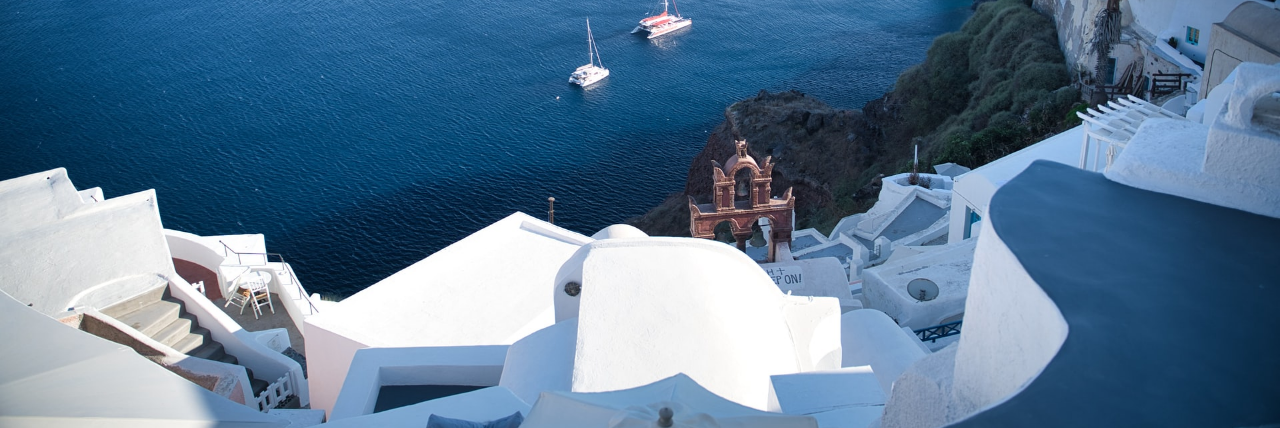
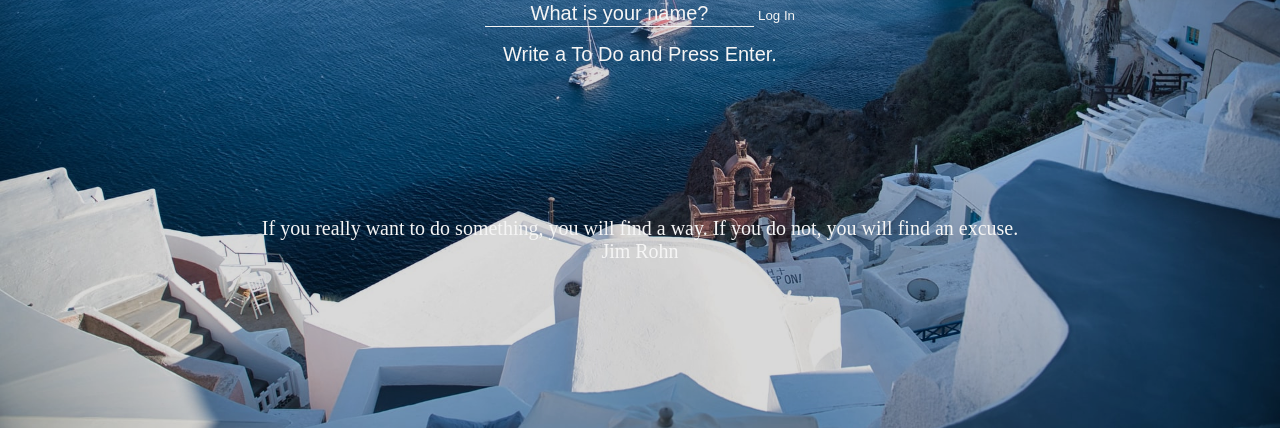
Before and after one commit to hizz1008/hizz1008-javascript-app, a plain HTML site: page index.html in a window 1280 px wide. Shown: the part 372-800 px from the top of the page. Drawn offline with Linux system fonts and the light colour scheme; a web font is replaced by a local one.

Commit message:
스타일 업데이트

```diff
--- a/css/style.css
+++ b/css/style.css
@@ -1,3 +1,55 @@
+/* reset */
+h1,
+h2,
+ul,
+li {
+  margin: 0;
+  padding: 0;
+}
+
+input {
+  border: none;
+  outline: none;
+  background: none;
+}
+button {
+  border: none;
+  outline: none;
+  background: none;
+  cursor: pointer;
+  padding: 0;
+  margin: 0;
+}
+/* reset */
+/* 전체 선택 */
+#clock,
+#greeting,
+#login-form,
+#todo-form,
+#todo-list,
+#quote {
+  margin-bottom: 15px;
+}
+
+#clock,
+#greeting,
+.login-input,
+.login-input::placeholder,
+.todo-input::placeholder,
+.quote,
+.author,
+.weather,
+.name,
+.todo-input,
+#login-btn {
+  color: whitesmoke;
+}
+.login-input,
+.todo-input,
+#quote {
+  font-size: 20px;
+}
+/* 전체 선택 */
 .hidden {
   display: none;
 }
@@ -13,4 +65,52 @@
   top: 0;
 
   z-index: -1;
+
+  filter: brightness(85%);
 }
+
+body {
+  display: flex;
+  flex-direction: column;
+  justify-content: center;
+  align-items: center;
+  text-align: center;
+  height: 90vh;
+}
+#weather {
+  position: absolute;
+  top: 5%;
+  right: 8%;
+  font-weight: 300;
+  font-size: 15px;
+}
+.name {
+  font-family: "Poltawski Nowy", serif;
+}
+#clock {
+  padding: 0 0.1em 0 0.1em;
+  font-size: 80px;
+  background-color: rgba(0, 0, 0, 0.3);
+  border-radius: 10px;
+}
+#login-btn {
+}
+
+.login-input {
+  text-align: center;
+  border-bottom: 1px solid whitesmoke;
+}
+.todo-input {
+  display: flex;
+  text-align: center;
+  width: 300px;
+}
+
+footer {
+  position: absolute;
+  bottom: 150px;
+  font-family: "Poltawski Nowy", serif;
+}
+.author {
+  display: block;
+}
--- a/index.html
+++ b/index.html
@@ -4,36 +4,48 @@
     <meta charset="UTF-8" />
     <meta http-equiv="X-UA-Compatible" content="IE=edge" />
     <meta name="viewport" content="width=device-width, initial-scale=1.0" />
+    <link rel="preconnect" href="https://fonts.googleapis.com" />
+    <link rel="preconnect" href="https://fonts.gstatic.com" crossorigin />
+    <link
+      href="https://fonts.googleapis.com/css2?family=Poltawski+Nowy:ital@1&display=swap"
+      rel="stylesheet"
+    />
     <link rel="stylesheet" href="./css/style.css" />
     <title>Momentum App</title>
   </head>
   <body>
+    <div id="weather">
+      <span class="name"></span>
+      <span class="weather"></span>
+    </div>
     <h2 id="clock">00:00</h2>
     <form id="login-form" class="hidden">
       <input
+        class="login-input"
         required
         maxlength="15"
         type="text"
         placeholder="What is your name?"
       />
-      <button>Log In</button>
+      <button id="login-btn">Log In</button>
     </form>
     <h1 id="greeting" class="hidden"></h1>
     <form id="todo-form">
       <input
+        class="todo-input"
         type="text"
         placeholder="Write a To Do and Press Enter."
         required
       />
     </form>
     <ul id="todo-list"></ul>
-    <div id="quote">
-      <span class="quote"></span>
-      <span class="author"></span>
-    </div>
-    <div id="weather">
-      <span class="weather"></span>
-    </div>
+
+    <footer>
+      <div id="quote">
+        <span class="quote"></span>
+        <span class="author"></span>
+      </div>
+    </footer>
     <div id="bgImags"></div>
     <script src="./js/clock.js"></script>
     <script src="./js/greetings.js"></script>
--- a/js/weather.js
+++ b/js/weather.js
@@ -7,10 +7,18 @@ function onGeoOk(position) {
     .then((response) => response.json())
     .then((data) => {
       const weather = document.querySelector(".weather");
-      const name = data.name;
-      weather.innerHTML = data.weather[0].main;
+      const name = document.querySelector(".name");
+      const WEATHER = data.weather[0].main;
+      let dataWeather = "";
+
+      if (WEATHER == "Clear") {
+        dataWeather = "맑음";
+      } else if (WEATHER == Cloud) {
+        dataWeather = "흐림";
+      }
+      name.innerHTML = `${data.name} @`;
+      weather.innerHTML = dataWeather;
     });
-  console.log(position);
 }
 
 function onGeoError() {
```
